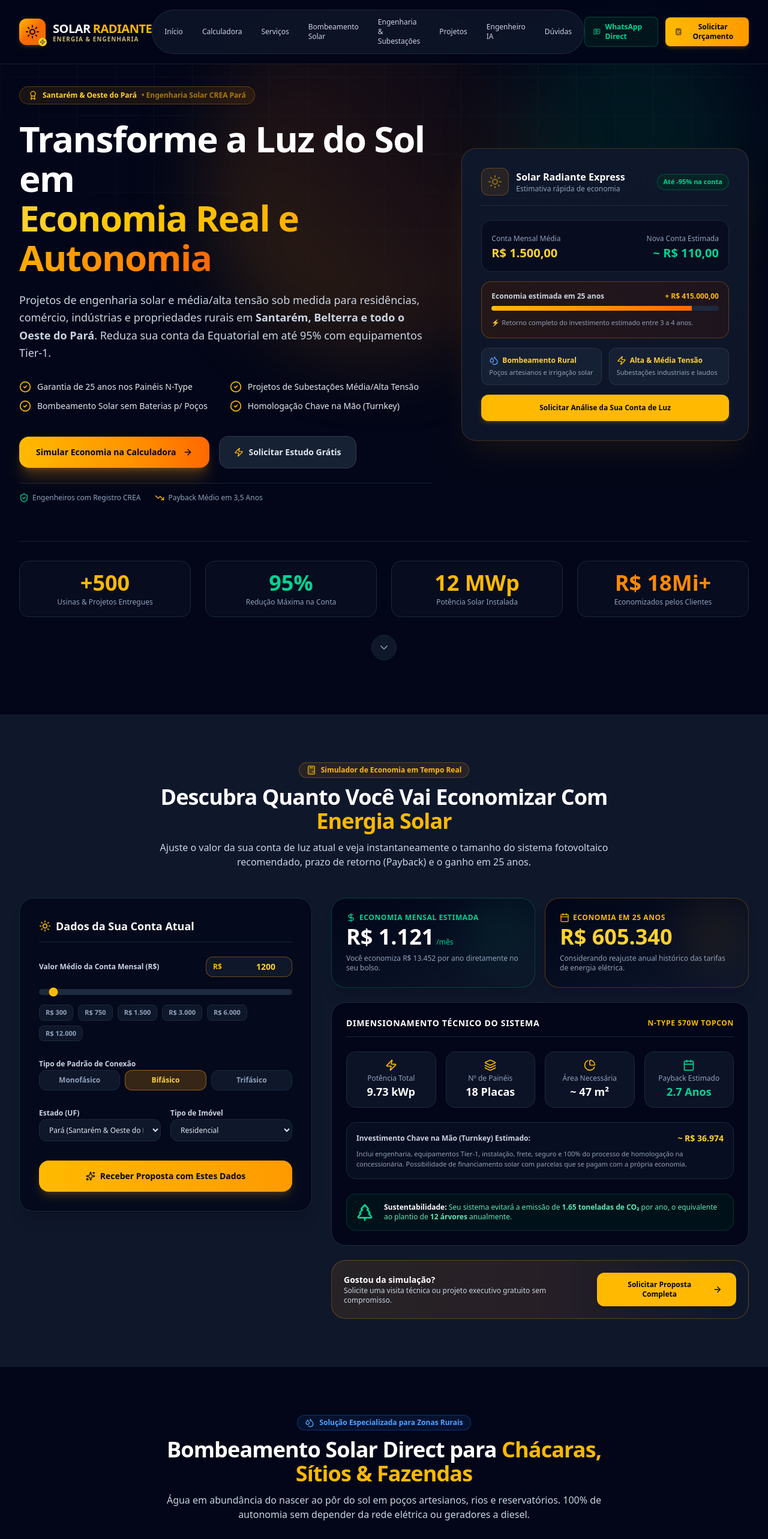
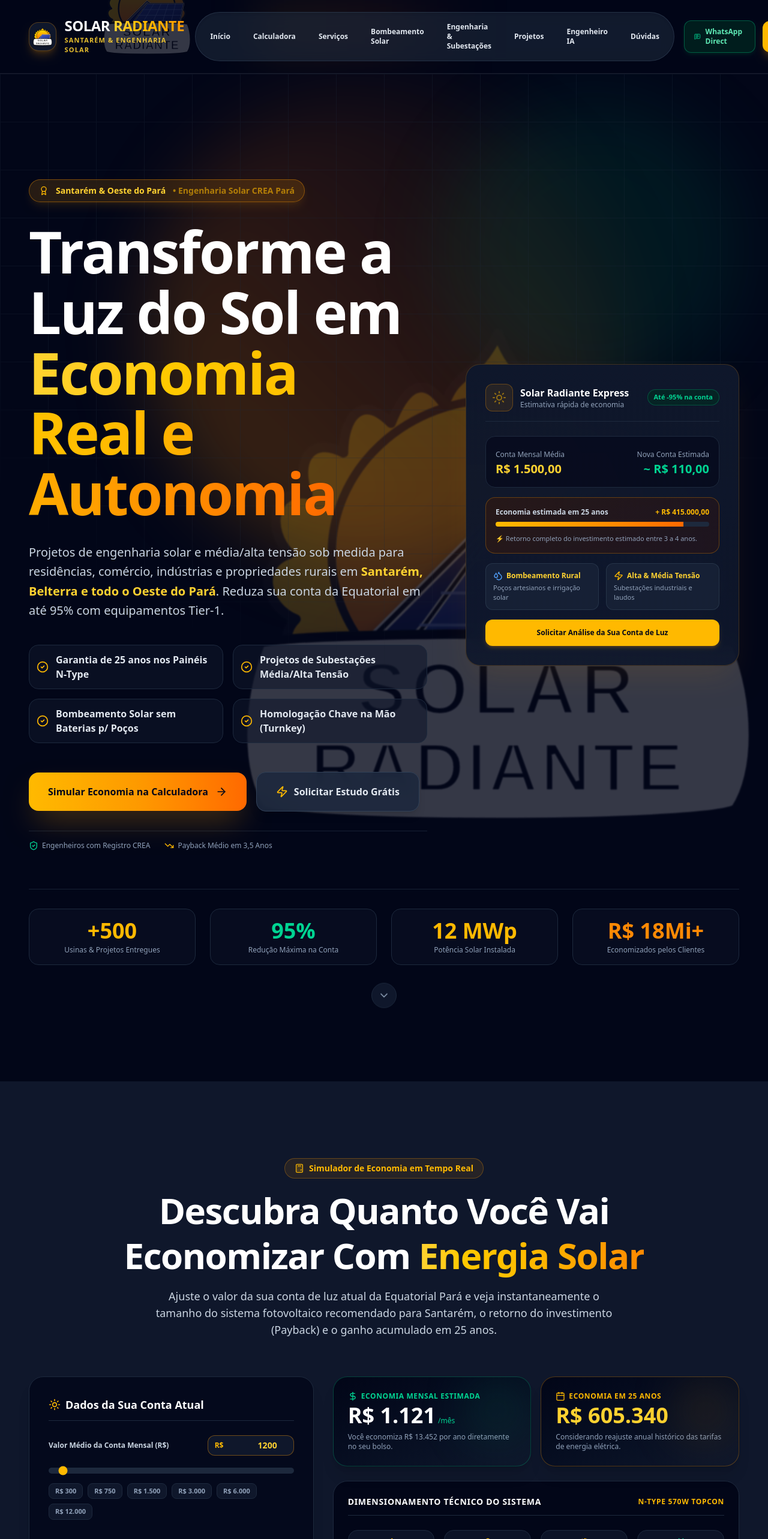
Before and after one commit to POLOTAPAJOS-hash/SOLAR-RADIANTE, a React (Vite) app: page / in a window 1280 px wide. Shown: the top 2566 px of the page at 60% size. Built offline with nearby package versions, Linux system fonts and the light colour scheme.

Commit message:
style: enhance UI design and visual layout
Update global component padding, section margins, and typography scales for a more refined look. Added subtle brand-themed background elements and gradients across Hero and Navbar sections to improve visual cohesion.

```diff
--- a/src/components/FaqSection.tsx
+++ b/src/components/FaqSection.tsx
@@ -25,20 +25,20 @@
   });
 
   return (
-    <section id="faq" className="py-20 bg-slate-950 relative">
-      <div className="max-w-5xl mx-auto px-4 sm:px-6 lg:px-8">
+    <section id="faq" className="py-24 sm:py-32 bg-slate-950 relative">
+      <div className="max-w-[1400px] mx-auto px-4 sm:px-8 lg:px-12">
 
         {/* Header */}
-        <div className="text-center max-w-3xl mx-auto mb-12 space-y-3">
-          <div className="inline-flex items-center gap-2 px-3 py-1 rounded-full bg-amber-500/10 border border-amber-500/30 text-amber-400 text-xs font-semibold">
-            <HelpCircle className="w-4 h-4" />
-            <span>Tire Suas Dúvidas</span>
+        <div className="text-center max-w-4xl mx-auto mb-16 space-y-4">
+          <div className="inline-flex items-center gap-2 px-4 py-1.5 rounded-full bg-amber-500/10 border border-amber-500/30 text-amber-400 text-xs sm:text-sm font-bold">
+            <HelpCircle className="w-4 h-4 text-amber-400" />
+            <span>Tire Suas Dúvidas em Santarém</span>
           </div>
-          <h2 className="text-3xl sm:text-4xl font-extrabold text-white tracking-tight">
-            Perguntas Frequentes Sobre <span className="text-amber-400">Energia Solar</span>
+          <h2 className="text-4xl sm:text-5xl font-black text-white tracking-tight leading-tight">
+            Perguntas Frequentes Sobre <span className="bg-gradient-to-r from-amber-300 via-amber-400 to-orange-400 bg-clip-text text-transparent">Energia Solar</span>
           </h2>
-          <p className="text-slate-300 text-sm sm:text-base">
-            Respostas claras sobre durabilidade, financiamento, bombeamento solar e homologação junto à concessionária.
+          <p className="text-slate-300 text-base sm:text-lg max-w-3xl mx-auto">
+            Respostas claras sobre durabilidade dos módulos, financiamento, bombeamento solar direto e homologação junto à Equatorial Pará.
           </p>
         </div>
 
--- a/src/components/Footer.tsx
+++ b/src/components/Footer.tsx
@@ -7,30 +7,30 @@
   };
 
   return (
-    <footer className="bg-slate-950 border-t border-slate-800 text-slate-400 text-xs pt-16 pb-12">
-      <div className="max-w-7xl mx-auto px-4 sm:px-6 lg:px-8 space-y-12">
+    <footer className="bg-slate-950 border-t border-slate-800 text-slate-400 text-xs pt-20 pb-14">
+      <div className="max-w-[1600px] mx-auto px-4 sm:px-8 lg:px-12 space-y-12">
 
         {/* Top Grid */}
-        <div className="grid grid-cols-1 md:grid-cols-2 lg:grid-cols-12 gap-8">
+        <div className="grid grid-cols-1 md:grid-cols-2 lg:grid-cols-12 gap-10">
 
           {/* Brand Info (4 cols) */}
           <div className="lg:col-span-4 space-y-4">
-            <div className="flex items-center gap-3">
-              <div className="flex items-center justify-center w-10 h-10 rounded-xl bg-gradient-to-br from-amber-400 via-orange-500 to-amber-600 shadow-md shadow-amber-500/20">
-                <Sun className="w-5 h-5 text-slate-950" />
+            <div className="flex items-center gap-3.5">
+              <div className="flex items-center justify-center w-12 h-12 rounded-2xl bg-slate-900 border border-amber-500/30 p-1 shadow-lg shadow-amber-500/20 overflow-hidden">
+                <img src="/solar-radiante-logo.svg" alt="Solar Radiante Logo" className="w-full h-full object-contain" />
               </div>
               <div className="flex flex-col">
-                <span className="text-lg font-black tracking-tight text-white">
+                <span className="text-xl font-black tracking-tight text-white leading-none">
                   SOLAR <span className="text-amber-400">RADIANTE</span>
                 </span>
-                <span className="text-[10px] uppercase font-semibold text-amber-200/80 tracking-widest -mt-1">
-                  Energia & Engenharia
+                <span className="text-[11px] uppercase font-bold text-amber-300/90 tracking-widest mt-1">
+                  Santarém &amp; Engenharia Solar
                 </span>
               </div>
             </div>
 
             <p className="text-slate-400 text-xs leading-relaxed">
-              Soluções completas em energia solar fotovoltaica, bombeamento para chácaras e sítios, subestações de média e alta tensão, e projetos elétricos registrados no CREA.
+              Soluções completas em energia solar fotovoltaica, bombeamento para chácaras e sítios no Oeste do Pará, subestações de média e alta tensão, e projetos elétricos registrados no CREA Pará.
             </p>
 
             <div className="flex items-center gap-2 text-[11px] font-semibold text-emerald-400 bg-emerald-950/40 border border-emerald-500/30 px-3 py-1.5 rounded-lg w-fit">
--- a/src/components/Hero.tsx
+++ b/src/components/Hero.tsx
@@ -12,29 +12,30 @@
   };
 
   return (
-    <section id="inicio" className="relative pt-28 lg:pt-36 pb-20 overflow-hidden bg-slate-950 text-white">
-      {/* Background glow effects */}
-      <div className="absolute top-1/4 left-1/2 -translate-x-1/2 -translate-y-1/2 w-[600px] h-[600px] bg-gradient-to-tr from-amber-500/20 via-orange-500/10 to-transparent rounded-full blur-3xl pointer-events-none" />
-      <div className="absolute top-10 right-10 w-96 h-96 bg-emerald-500/10 rounded-full blur-3xl pointer-events-none" />
+    <section id="inicio" className="relative pt-32 lg:pt-44 pb-28 overflow-hidden bg-slate-950 text-white">
+      {/* Background glow & uploaded image banner backdrop */}
+      <div className="absolute top-1/2 right-0 -translate-y-1/2 w-[700px] lg:w-[900px] h-[700px] lg:h-[900px] pointer-events-none opacity-20 bg-[url('/solar-radiante-logo.svg')] bg-no-repeat bg-contain bg-center mix-blend-screen scale-110 filter blur-[1px]" />
+      <div className="absolute top-1/4 left-1/2 -translate-x-1/2 -translate-y-1/2 w-[800px] h-[800px] bg-gradient-to-tr from-amber-500/25 via-orange-500/15 to-transparent rounded-full blur-3xl pointer-events-none" />
+      <div className="absolute top-10 right-10 w-[500px] h-[500px] bg-emerald-500/10 rounded-full blur-3xl pointer-events-none" />
 
       {/* Grid Pattern */}
-      <div className="absolute inset-0 bg-[linear-gradient(to_right,#1e293b_1px,transparent_1px),linear-gradient(to_bottom,#1e293b_1px,transparent_1px)] bg-[size:4rem_4rem] [mask-image:radial-gradient(ellipse_60%_50%_at_50%_0%,#000_70%,transparent_100%)] opacity-25 pointer-events-none" />
+      <div className="absolute inset-0 bg-[linear-gradient(to_right,#1e293b_1px,transparent_1px),linear-gradient(to_bottom,#1e293b_1px,transparent_1px)] bg-[size:5rem_5rem] [mask-image:radial-gradient(ellipse_70%_60%_at_50%_0%,#000_80%,transparent_100%)] opacity-30 pointer-events-none" />
 
-      <div className="max-w-7xl mx-auto px-4 sm:px-6 lg:px-8 relative z-10">
-        <div className="grid grid-cols-1 lg:grid-cols-12 gap-12 items-center">
+      <div className="max-w-[1600px] mx-auto px-4 sm:px-8 lg:px-12 relative z-10">
+        <div className="grid grid-cols-1 lg:grid-cols-12 gap-12 lg:gap-16 items-center">
 
           {/* Left Column Text & CTAs */}
-          <div className="lg:col-span-7 space-y-6 text-left">
+          <div className="lg:col-span-7 space-y-8 text-left">
 
             {/* Top Badge */}
-            <div className="inline-flex items-center gap-2 px-3.5 py-1.5 rounded-full bg-amber-500/10 border border-amber-500/30 text-amber-300 text-xs font-semibold backdrop-blur-sm shadow-inner">
+            <div className="inline-flex items-center gap-3 px-4 py-2 rounded-full bg-amber-500/15 border border-amber-500/40 text-amber-300 text-xs sm:text-sm font-bold backdrop-blur-md shadow-lg shadow-amber-500/10">
               <Award className="w-4 h-4 text-amber-400" />
-              <span>Santarém & Oeste do Pará</span>
+              <span>Santarém &amp; Oeste do Pará</span>
               <span className="hidden sm:inline text-amber-400/60">• Engenharia Solar CREA Pará</span>
             </div>
 
             {/* Title */}
-            <h1 className="text-4xl sm:text-5xl lg:text-6xl font-black tracking-tight text-white leading-[1.1]">
+            <h1 className="text-4xl sm:text-6xl lg:text-7xl xl:text-8xl font-black tracking-tight text-white leading-[1.05]">
               Transforme a Luz do Sol em <br className="hidden sm:inline" />
               <span className="bg-gradient-to-r from-amber-300 via-amber-400 to-orange-500 bg-clip-text text-transparent">
                 Economia Real e Autonomia
@@ -42,25 +43,25 @@
             </h1>
 
             {/* Description */}
-            <p className="text-base sm:text-lg text-slate-300 max-w-2xl leading-relaxed font-normal">
-              Projetos de engenharia solar e média/alta tensão sob medida para residências, comércio, indústrias e propriedades rurais em <strong>Santarém, Belterra e todo o Oeste do Pará</strong>. Reduza sua conta da Equatorial em até 95% com equipamentos Tier-1.
+            <p className="text-lg sm:text-xl text-slate-300 max-w-3xl leading-relaxed font-normal">
+              Projetos de engenharia solar e média/alta tensão sob medida para residências, comércio, indústrias e propriedades rurais em <strong className="text-amber-300">Santarém, Belterra e todo o Oeste do Pará</strong>. Reduza sua conta da Equatorial em até 95% com equipamentos Tier-1.
             </p>
 
             {/* Feature Checkpoints */}
-            <div className="grid grid-cols-1 sm:grid-cols-2 gap-3 pt-2">
-              <div className="flex items-center gap-2.5 text-sm text-slate-200 font-medium">
+            <div className="grid grid-cols-1 sm:grid-cols-2 gap-4 pt-2">
+              <div className="flex items-center gap-3 text-base text-slate-200 font-semibold bg-slate-900/60 p-3 rounded-2xl border border-slate-800">
                 <CheckCircle2 className="w-5 h-5 text-amber-400 flex-shrink-0" />
                 <span>Garantia de 25 anos nos Painéis N-Type</span>
               </div>
-              <div className="flex items-center gap-2.5 text-sm text-slate-200 font-medium">
+              <div className="flex items-center gap-3 text-base text-slate-200 font-semibold bg-slate-900/60 p-3 rounded-2xl border border-slate-800">
                 <CheckCircle2 className="w-5 h-5 text-amber-400 flex-shrink-0" />
                 <span>Projetos de Subestações Média/Alta Tensão</span>
               </div>
-              <div className="flex items-center gap-2.5 text-sm text-slate-200 font-medium">
+              <div className="flex items-center gap-3 text-base text-slate-200 font-semibold bg-slate-900/60 p-3 rounded-2xl border border-slate-800">
                 <CheckCircle2 className="w-5 h-5 text-amber-400 flex-shrink-0" />
                 <span>Bombeamento Solar sem Baterias p/ Poços</span>
               </div>
-              <div className="flex items-center gap-2.5 text-sm text-slate-200 font-medium">
+              <div className="flex items-center gap-3 text-base text-slate-200 font-semibold bg-slate-900/60 p-3 rounded-2xl border border-slate-800">
                 <CheckCircle2 className="w-5 h-5 text-amber-400 flex-shrink-0" />
                 <span>Homologação Chave na Mão (Turnkey)</span>
               </div>
@@ -70,17 +71,17 @@
             <div className="pt-4 flex flex-col sm:flex-row items-stretch sm:items-center gap-4">
               <button
                 onClick={() => scrollToSection('#calculadora')}
-                className="flex items-center justify-center gap-3 px-7 py-4 text-sm font-bold text-slate-950 bg-gradient-to-r from-amber-400 via-amber-500 to-orange-500 hover:from-amber-300 hover:to-orange-400 rounded-2xl shadow-xl shadow-amber-500/25 hover:shadow-amber-500/40 active:scale-98 transition-all group"
+                className="flex items-center justify-center gap-3 px-8 py-5 text-base font-extrabold text-slate-950 bg-gradient-to-r from-amber-400 via-amber-500 to-orange-500 hover:from-amber-300 hover:to-orange-400 rounded-2xl shadow-2xl shadow-amber-500/30 hover:shadow-amber-500/50 active:scale-98 transition-all group"
               >
                 <span>Simular Economia na Calculadora</span>
-                <ArrowRight className="w-4 h-4 group-hover:translate-x-1 transition-transform" />
+                <ArrowRight className="w-5 h-5 group-hover:translate-x-1.5 transition-transform" />
               </button>
 
               <button
                 onClick={() => onOpenQuoteModal()}
-                className="flex items-center justify-center gap-2 px-6 py-4 text-sm font-semibold text-slate-200 bg-slate-800/80 hover:bg-slate-700/80 border border-slate-700/80 hover:border-amber-500/40 rounded-2xl backdrop-blur-sm transition-all"
+                className="flex items-center justify-center gap-2.5 px-8 py-5 text-base font-bold text-slate-200 bg-slate-800/90 hover:bg-slate-700/90 border border-slate-700 hover:border-amber-500/50 rounded-2xl backdrop-blur-md transition-all shadow-lg"
               >
-                <Zap className="w-4 h-4 text-amber-400" />
+                <Zap className="w-5 h-5 text-amber-400" />
                 <span>Solicitar Estudo Grátis</span>
               </button>
             </div>
--- a/src/components/Navbar.tsx
+++ b/src/components/Navbar.tsx
@@ -39,43 +39,50 @@
 
   return (
     <header
-      className={`fixed top-0 left-0 right-0 z-50 transition-all duration-300 ${
+      className={`fixed top-0 left-0 right-0 z-50 transition-all duration-300 relative overflow-hidden ${
         isScrolled
-          ? 'bg-slate-900/95 backdrop-blur-md shadow-lg border-b border-amber-500/20 py-3'
-          : 'bg-slate-950/80 backdrop-blur-sm py-4 border-b border-white/10'
+          ? 'bg-slate-900/95 backdrop-blur-md shadow-2xl border-b border-amber-500/30 py-3.5'
+          : 'bg-slate-950/85 backdrop-blur-md py-5 border-b border-white/10'
       }`}
     >
-      <div className="max-w-7xl mx-auto px-4 sm:px-6 lg:px-8">
-        <div className="flex items-center justify-between">
+      {/* Header Background Image & Glow Layer */}
+      <div className="absolute inset-0 pointer-events-none opacity-20 bg-[url('/solar-radiante-logo.svg')] bg-no-repeat bg-right-center bg-contain mix-blend-screen scale-125 translate-x-1/4 -translate-y-10" />
+      <div className="absolute top-0 left-1/3 w-96 h-24 bg-gradient-to-r from-amber-500/10 via-orange-500/10 to-transparent blur-2xl pointer-events-none" />
 
-          {/* Logo */}
+      <div className="max-w-[1600px] mx-auto px-4 sm:px-8 lg:px-12 relative z-10">
+        <div className="flex items-center justify-between gap-4">
+
+          {/* Logo with uploaded branding image */}
           <a
             href="#inicio"
             onClick={(e) => handleLinkClick(e, '#inicio')}
-            className="flex items-center gap-3 group"
+            className="flex items-center gap-3.5 group"
           >
-            <div className="relative flex items-center justify-center w-11 h-11 rounded-xl bg-gradient-to-br from-amber-400 via-orange-500 to-amber-600 shadow-md shadow-amber-500/20 group-hover:scale-105 transition-transform duration-300">
-              <Sun className="w-6 h-6 text-slate-950 animate-spin-slow" />
-              <Zap className="w-3.5 h-3.5 text-slate-950 absolute -bottom-0.5 -right-0.5 bg-amber-300 rounded-full p-0.5 shadow-sm" />
+            <div className="relative flex items-center justify-center w-12 h-12 rounded-2xl bg-slate-900 border border-amber-500/30 shadow-lg shadow-amber-500/20 group-hover:scale-105 group-hover:border-amber-400 transition-all duration-300 overflow-hidden p-1">
+              <img
+                src="/solar-radiante-logo.svg"
+                alt="Solar Radiante Logo"
+                className="w-full h-full object-contain filter drop-shadow"
+              />
             </div>
             <div className="flex flex-col">
-              <span className="text-xl font-extrabold tracking-tight text-white flex items-center gap-1">
-                SOLAR <span className="text-amber-400">RADIANTE</span>
+              <span className="text-2xl font-black tracking-tight text-white flex items-center gap-1.5 leading-none">
+                SOLAR <span className="bg-gradient-to-r from-amber-300 to-amber-500 bg-clip-text text-transparent">RADIANTE</span>
               </span>
-              <span className="text-[10px] uppercase font-semibold text-amber-200/80 tracking-widest -mt-1">
-                Energia & Engenharia
+              <span className="text-[11px] uppercase font-bold text-amber-300/90 tracking-widest mt-1">
+                Santarém &amp; Engenharia Solar
               </span>
             </div>
           </a>
 
           {/* Desktop Nav Links */}
-          <nav className="hidden xl:flex items-center gap-1 bg-slate-800/40 p-1.5 rounded-full border border-slate-700/50">
+          <nav className="hidden xl:flex items-center gap-1.5 bg-slate-800/60 p-2 rounded-full border border-slate-700/60 backdrop-blur-md shadow-inner">
             {navLinks.map((link) => (
               <a
                 key={link.href}
                 href={link.href}
                 onClick={(e) => handleLinkClick(e, link.href)}
-                className="px-3.5 py-1.5 text-xs font-medium text-slate-300 hover:text-amber-400 hover:bg-slate-700/50 rounded-full transition-all"
+                className="px-4 py-2 text-xs font-semibold text-slate-200 hover:text-amber-300 hover:bg-amber-500/10 rounded-full transition-all"
               >
                 {link.name}
               </a>
@@ -88,7 +95,7 @@
               href="https://wa.me/5593991211156?text=Olá!%20Gostaria%20de%20solicitar%20um%20orçamento%20de%20energia%20solar."
               target="_blank"
               rel="noopener noreferrer"
-              className="flex items-center gap-2 px-3.5 py-2 text-xs font-semibold text-emerald-400 bg-emerald-950/40 border border-emerald-500/30 hover:bg-emerald-900/60 rounded-lg transition-all"
+              className="flex items-center gap-2 px-4 py-2.5 text-xs font-bold text-emerald-300 bg-emerald-950/60 border border-emerald-500/40 hover:bg-emerald-900/80 rounded-xl transition-all shadow-md shadow-emerald-950/50"
             >
               <MessageSquareText className="w-4 h-4 text-emerald-400" />
               <span>WhatsApp Direct</span>
@@ -96,7 +103,7 @@
 
             <button
               onClick={() => onOpenQuoteModal()}
-              className="flex items-center gap-2 px-4 py-2 text-xs font-bold text-slate-950 bg-gradient-to-r from-amber-400 to-amber-500 hover:from-amber-300 hover:to-amber-400 rounded-lg shadow-md shadow-amber-500/20 active:scale-95 transition-all"
+              className="flex items-center gap-2.5 px-5 py-2.5 text-xs font-extrabold text-slate-950 bg-gradient-to-r from-amber-400 via-amber-500 to-orange-500 hover:from-amber-300 hover:to-orange-400 rounded-xl shadow-lg shadow-amber-500/25 active:scale-95 transition-all"
             >
               <Calculator className="w-4 h-4" />
               <span>Solicitar Orçamento</span>
--- a/src/components/PumpingSimulator.tsx
+++ b/src/components/PumpingSimulator.tsx
@@ -21,24 +21,24 @@
   };
 
   return (
-    <section id="bombeamento" className="py-20 bg-slate-950 relative overflow-hidden">
+    <section id="bombeamento" className="py-24 sm:py-32 bg-slate-950 relative overflow-hidden">
       {/* Glow background */}
-      <div className="absolute top-1/2 left-0 w-96 h-96 bg-blue-500/10 rounded-full blur-3xl pointer-events-none" />
-      <div className="absolute bottom-0 right-0 w-96 h-96 bg-amber-500/10 rounded-full blur-3xl pointer-events-none" />
+      <div className="absolute top-1/2 left-0 w-[500px] h-[500px] bg-blue-500/10 rounded-full blur-3xl pointer-events-none" />
+      <div className="absolute bottom-0 right-0 w-[500px] h-[500px] bg-amber-500/10 rounded-full blur-3xl pointer-events-none" />
 
-      <div className="max-w-7xl mx-auto px-4 sm:px-6 lg:px-8 relative z-10">
+      <div className="max-w-[1600px] mx-auto px-4 sm:px-8 lg:px-12 relative z-10">
 
         {/* Header */}
-        <div className="text-center max-w-3xl mx-auto mb-12 space-y-3">
-          <div className="inline-flex items-center gap-2 px-3 py-1 rounded-full bg-blue-500/10 border border-blue-500/30 text-blue-400 text-xs font-semibold">
+        <div className="text-center max-w-4xl mx-auto mb-16 space-y-4">
+          <div className="inline-flex items-center gap-2 px-4 py-1.5 rounded-full bg-blue-500/10 border border-blue-500/30 text-blue-400 text-xs sm:text-sm font-bold">
             <Droplets className="w-4 h-4 text-blue-400" />
-            <span>Solução Especializada para Zonas Rurais</span>
+            <span>Solução Especializada para Zonas Rurais em Santarém &amp; Região</span>
           </div>
-          <h2 className="text-3xl sm:text-4xl font-extrabold text-white tracking-tight">
-            Bombeamento Solar Direct para <span className="text-amber-400">Chácaras, Sítios & Fazendas</span>
+          <h2 className="text-4xl sm:text-5xl lg:text-6xl font-black text-white tracking-tight leading-tight">
+            Bombeamento Solar Direct para <span className="bg-gradient-to-r from-amber-300 via-amber-400 to-orange-400 bg-clip-text text-transparent">Chácaras, Sítios &amp; Fazendas</span>
           </h2>
-          <p className="text-slate-300 text-sm sm:text-base">
-            Água em abundância do nascer ao pôr do sol em poços artesianos, rios e reservatórios. 100% de autonomia sem depender da rede elétrica ou geradores a diesel.
+          <p className="text-slate-300 text-base sm:text-lg max-w-3xl mx-auto">
+            Água em abundância do nascer ao pôr do sol em poços artesianos, rios e reservatórios no Oeste do Pará. 100% de autonomia sem depender da rede elétrica ou geradores a diesel.
           </p>
         </div>
 
--- a/src/components/SolarCalculator.tsx
+++ b/src/components/SolarCalculator.tsx
@@ -37,20 +37,20 @@
   ];
 
   return (
-    <section id="calculadora" className="py-20 bg-slate-900 relative">
-      <div className="max-w-7xl mx-auto px-4 sm:px-6 lg:px-8">
+    <section id="calculadora" className="py-24 sm:py-32 bg-slate-900 relative">
+      <div className="max-w-[1600px] mx-auto px-4 sm:px-8 lg:px-12">
 
         {/* Section Header */}
-        <div className="text-center max-w-3xl mx-auto mb-12 space-y-3">
-          <div className="inline-flex items-center gap-2 px-3 py-1 rounded-full bg-amber-500/10 border border-amber-500/30 text-amber-400 text-xs font-semibold">
+        <div className="text-center max-w-4xl mx-auto mb-16 space-y-4">
+          <div className="inline-flex items-center gap-2 px-4 py-1.5 rounded-full bg-amber-500/10 border border-amber-500/30 text-amber-400 text-xs sm:text-sm font-bold">
             <Calculator className="w-4 h-4" />
             <span>Simulador de Economia em Tempo Real</span>
           </div>
-          <h2 className="text-3xl sm:text-4xl font-extrabold text-white tracking-tight">
-            Descubra Quanto Você Vai Economizar Com <span className="text-amber-400">Energia Solar</span>
+          <h2 className="text-4xl sm:text-5xl lg:text-6xl font-black text-white tracking-tight leading-tight">
+            Descubra Quanto Você Vai Economizar Com <span className="bg-gradient-to-r from-amber-300 via-amber-400 to-orange-400 bg-clip-text text-transparent">Energia Solar</span>
           </h2>
-          <p className="text-slate-300 text-sm sm:text-base">
-            Ajuste o valor da sua conta de luz atual e veja instantaneamente o tamanho do sistema fotovoltaico recomendado, prazo de retorno (Payback) e o ganho em 25 anos.
+          <p className="text-slate-300 text-base sm:text-lg max-w-3xl mx-auto">
+            Ajuste o valor da sua conta de luz atual da Equatorial Pará e veja instantaneamente o tamanho do sistema fotovoltaico recomendado para Santarém, o retorno do investimento (Payback) e o ganho acumulado em 25 anos.
           </p>
         </div>
 
```
Also changed, not shown: src/components/AiConsultant.tsx (+10 -10 lines), src/components/PortfolioSection.tsx (+9 -9 lines), src/components/ServicesSection.tsx (+8 -8 lines), public/solar-radiante-logo.svg (added).
